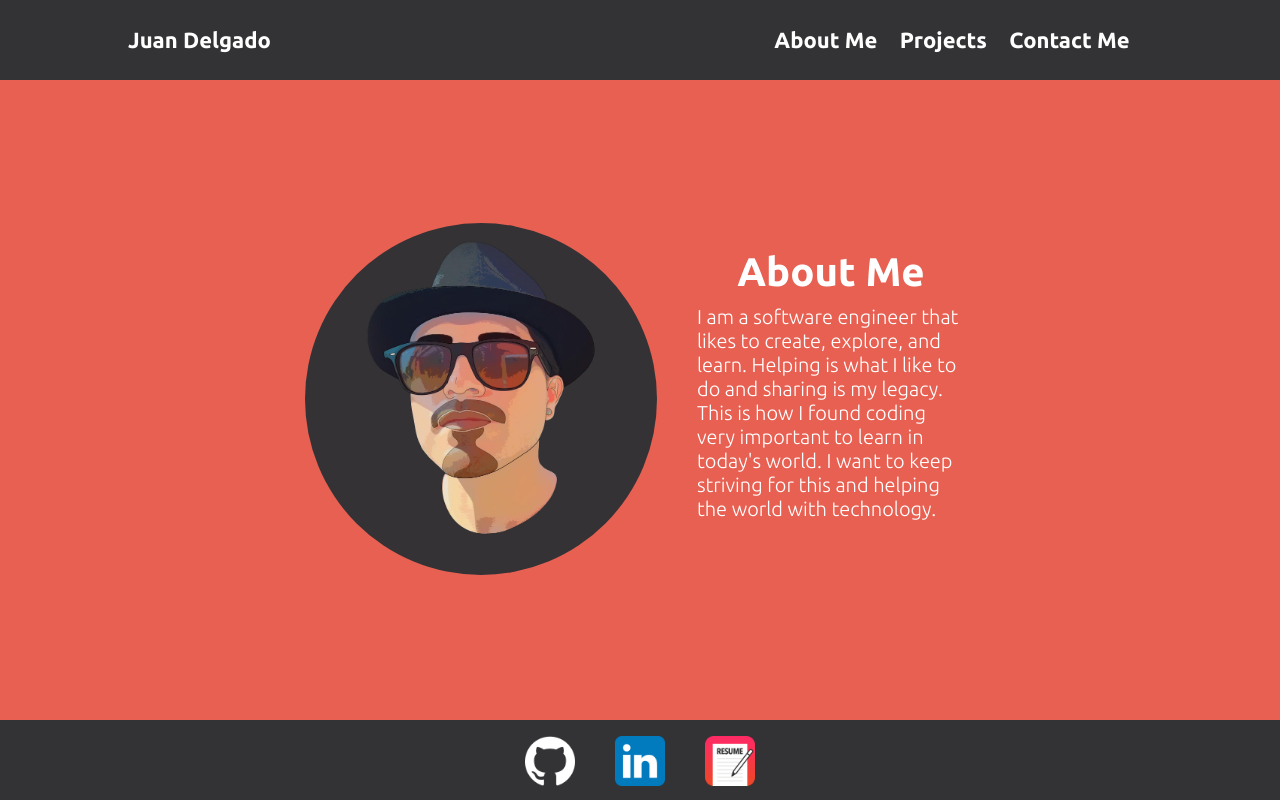
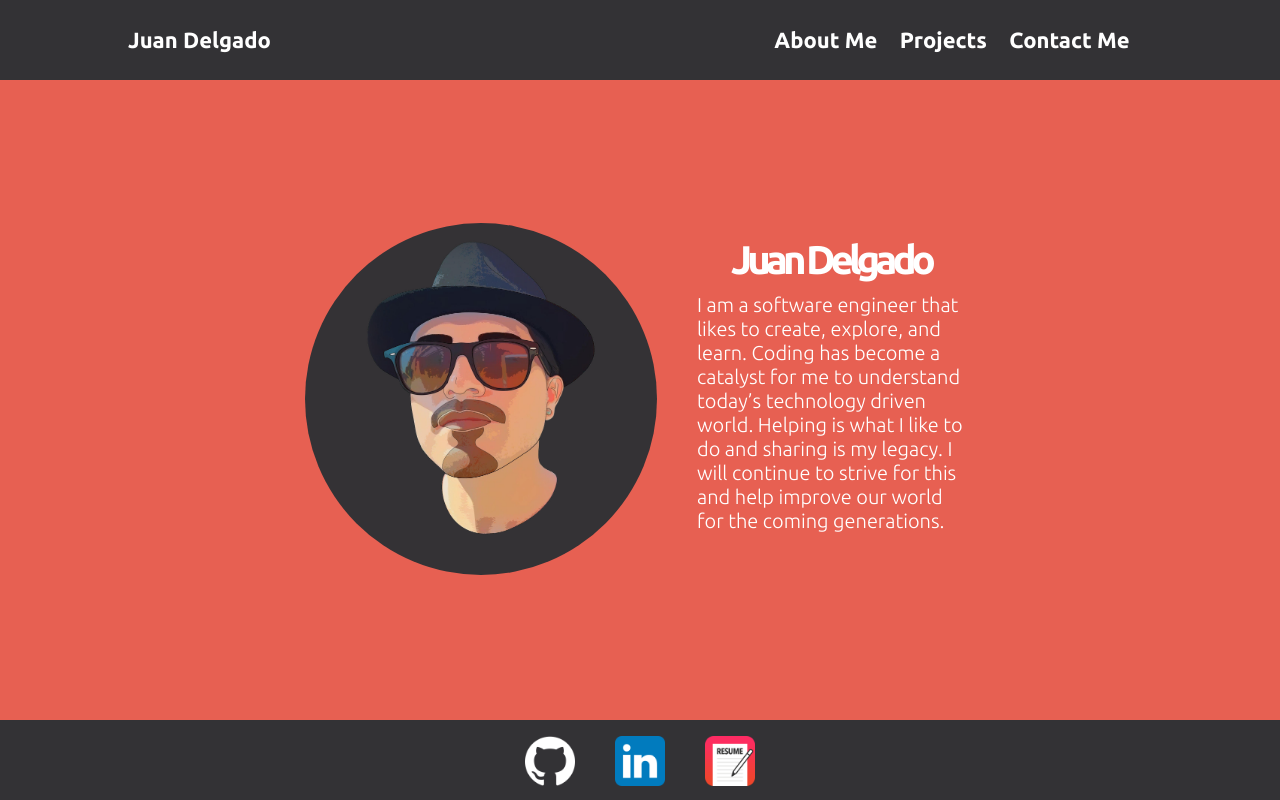
Before and after one commit to JohnJoseph2019/JD_portofolio, a React (Create React App) app: page / in a window 1280 px wide. Shown: the top 800 px of the page. Built offline with nearby package versions, Linux system fonts and the light colour scheme.

Commit message:
change my about me title and description

```diff
--- a/src/components/Header.css
+++ b/src/components/Header.css
@@ -67,10 +67,6 @@
 
 @media only screen and (orientation: landscape) and (max-width: 812px) {
   .outerNavBar {
-    /* display: flexbox; */
     position: static;
-    /* top: 0; */
-    /* width: 100%; */
-    /* font-weight: bold; */
   }
 }
--- a/src/components/MainPage.css
+++ b/src/components/MainPage.css
@@ -29,6 +29,7 @@
 }
 .titleAboutMe {
   font-size: 40px;
+  letter-spacing: -5px;
   font-weight: bold;
 }
 .informationAboutMe {
--- a/src/components/MainPage.jsx
+++ b/src/components/MainPage.jsx
@@ -9,12 +9,12 @@ export default function Main() {
           <img className='aboutMephoto' src={require('../images/Juandel2.jpg')} alt='juan' />
         </div>
         <div className='outInfo-section'>
-          <div className='titleAboutMe'>About Me</div>
+          <div className='titleAboutMe'>Juan Delgado</div>
           <p className='informationAboutMe'>
-            I am a software engineer that likes to create, explore, and learn. Helping is what I
-            like to do and sharing is my legacy. This is how I found coding very important to learn
-            in today's world. I want to keep striving for this and helping the world with
-            technology.
+            I am a software engineer that likes to create, explore, and learn. Coding has become a
+            catalyst for me to understand today’s technology driven world. Helping is what I like to
+            do and sharing is my legacy. I will continue to strive for this and help improve our
+            world for the coming generations.
           </p>
         </div>
       </div>
```
